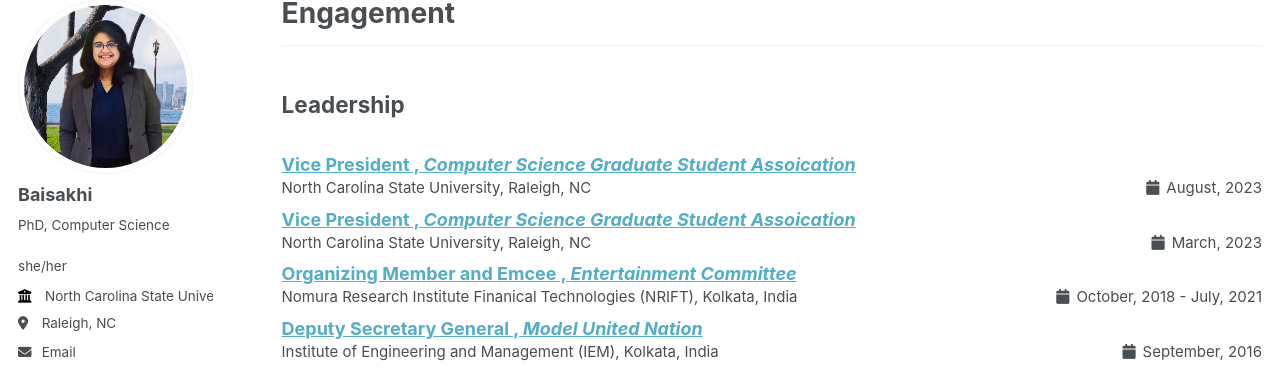
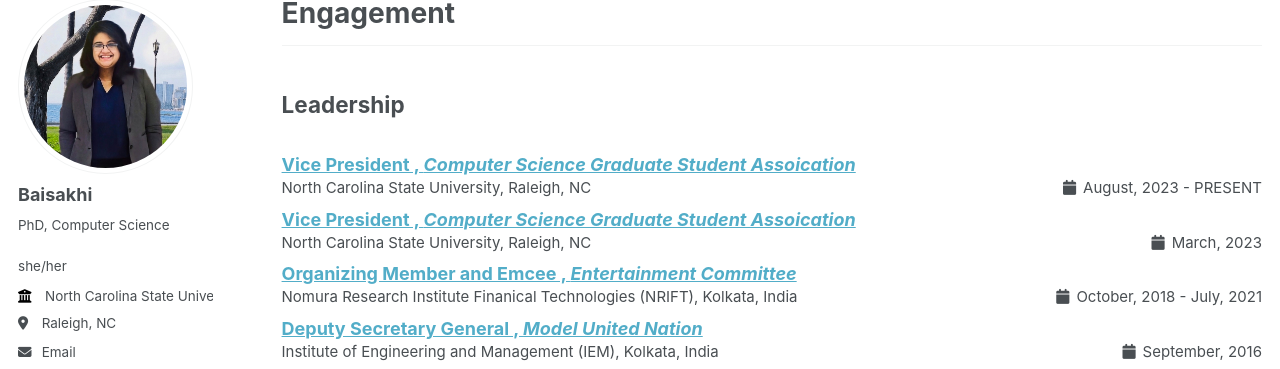
Before and after one commit to baisakhic/baisakhic.github.io, a Jekyll site: the page built from _pages/engagement.html, in a window 1280 px wide and 1207 px high. Shown: the part 107-476 px from the top of the window. Built offline with Jekyll 4.4.1, drawn with Linux system fonts in a browser that asks for light colours; some web fonts are replaced.

Commit message:
date present

```diff
--- a/_includes/archive-single.html
+++ b/_includes/archive-single.html
@@ -50,6 +50,8 @@
 	  <p style="font-size: smaller; margin-top: -5px"><b><i>{{ post.venue }}</i></b>, <b>{{ post.date | default: "1900-01-01" | date: "%Y" }}</b> </p>
 	{% elsif post.collection == 'projects' and post.date %}
        <p style="font-size: smaller; margin-top: -3px"><i class="fa fa-fw fa-calendar" aria-hidden="true"></i> <time datetime="{{ post.date | default: "1900-01-01" | date_to_xmlschema }}">{{ post.date | default: "1900-01-01" | date: "%B %d, %Y" }}</time></p>
+	{% elsif post.collection == 'engagement' and post.date and post.present %}
+		<p style="font-size: smaller; margin-top: -3px"> <span style="float:left">{{ post.org }}</span> <span style="float:right"> <i class="fa fa-fw fa-calendar" aria-hidden="true"></i> <time datetime="{{ post.date | default: "1900-01-01" | date_to_xmlschema }}">{{ post.date | default: "1900-01-01" | date: "%B, %Y" }}</time> - PRESENT</span></p>
 	{% elsif post.collection == 'engagement' and post.date and post.date2 %}
 		<p style="font-size: smaller; margin-top: -3px"> <span style="float:left">{{ post.org }}</span> <span style="float:right"> <i class="fa fa-fw fa-calendar" aria-hidden="true"></i> <time datetime="{{ post.date | default: "1900-01-01" | date_to_xmlschema }}">{{ post.date | default: "1900-01-01" | date: "%B, %Y" }}</time> - <time datetime="{{ post.date2 | default: "1900-01-01" | date_to_xmlschema }}">{{ post.date2 | default: "1900-01-01" | date: "%B, %Y" }}</time></span></p>
 	{% elsif post.collection == 'engagement' and post.date %}
```
Also changed, not shown: _engagement/2024_VP.md (+1 -0 lines).
